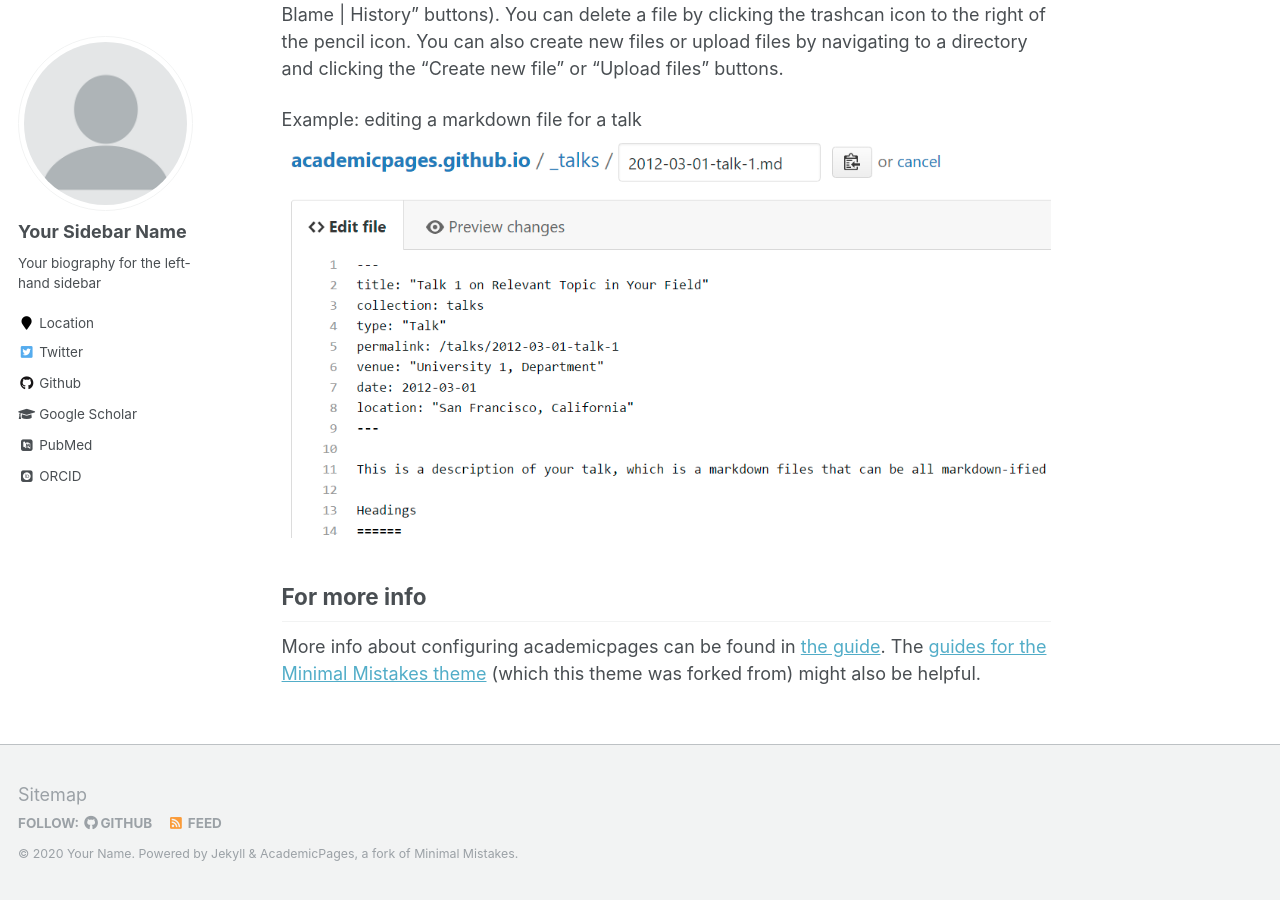
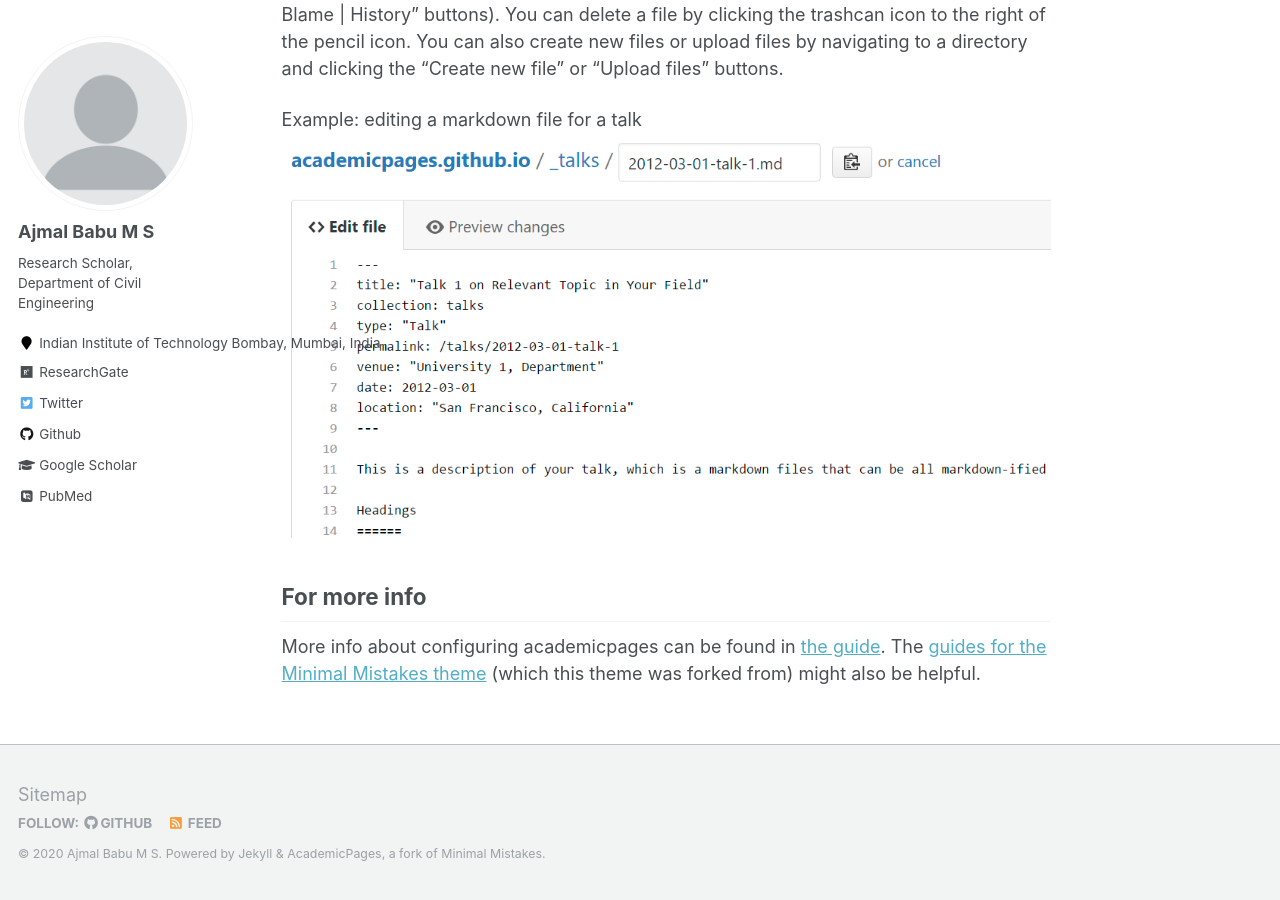
Before and after one commit to ajmalbabums/ajmalbabums.github.io, a Jekyll site: the page built from _pages/about.md, in a window 1280 px wide and 900 px high, scrolled down 2463 px. Built offline with Jekyll 4.4.1, drawn with Linux system fonts in a browser that asks for light colours; some web fonts are replaced; some of the changed text lies outside the part shown.

Commit message:
Change config.yml

```diff
--- a/_config.yml
+++ b/_config.yml
@@ -7,13 +7,13 @@
 
 # Site Settings
 locale                   : "en-US"
-title                    : "Your Name / Site Title"
+title                    : "Ajmal Babu M S"
 title_separator          : "-"
-name                     : &name "Your Name"
-description              : &description "personal description"
-url                      : https://academicpages.github.io # the base hostname & protocol for your site e.g. "https://mmistakes.github.io"
+name                     : &name "Ajmal Babu M S"
+description              : &description "Research Scholar at Indian Institute of Technology Bombay, India"
+url                      : https://ajmalbabums.github.io # the base hostname & protocol for your site e.g. "https://mmistakes.github.io"
 baseurl                  : "" # the subpath of your site, e.g. "/blog"
-repository               : "academicpages/academicpages.github.io"
+repository               : "ajmalbabums/ajmalbabums.github.io"
 teaser                   :  # filename of teaser fallback teaser image placed in /images/, .e.g. "500x300.png"
 breadcrumbs              : false # true, false (default)
 words_per_minute         : 160
@@ -80,15 +80,15 @@ analytics:
 
 # Site Author
 author:
-  name             : "Your Sidebar Name"
+  name             : "Ajmal Babu M S"
   avatar           : "profile.png"
-  bio              : "Your biography for the left-hand sidebar"
-  location         : "Location"
+  bio              : "Research Scholar, Department of Civil Engineering"
+  location         : "Indian Institute of Technology Bombay, Mumbai, India"
   employer         :
-  pubmed           : "https://www.ncbi.nlm.nih.gov/pubmed/?term=john+snow"
-  googlescholar    : "http://yourfullgooglescholarurl.com"
+  pubmed           : "https://www.civil.iitb.ac.in"
+  googlescholar    : "https://scholar.google.co.in/citations?user=LRDIwvQAAAAJ&hl=en"
   email            :
-  researchgate     :  # example: "https://www.researchgate.net/profile/yourprofile"
+  researchgate     : "https://www.researchgate.net/profile/Ajmal_Babu_M_S"
   uri              :
   bitbucket        :
   codepen          :
@@ -96,20 +96,20 @@ author:
   flickr           :
   facebook         :
   foursquare       :
-  github           : "academicpages"
+  github           : "ajmalbabums"
   google_plus      :
   keybase          :
   instagram        :
   impactstory      : #"https://profiles.impactstory.org/u/xxxx-xxxx-xxxx-xxxx"
   lastfm           :
   linkedin         :
-  orcid            : "http://orcid.org/yourorcidurl"
+  orcid            : #"http://orcid.org/yourorcidurl"
   pinterest        :
   soundcloud       :
   stackoverflow    : # http://stackoverflow.com/users/123456/username
   steam            :
   tumblr           :
-  twitter          : "replacethistwitterhandle"
+  twitter          : "ajmalbabums"
   vine             :
   weibo            :
   xing             :
```
